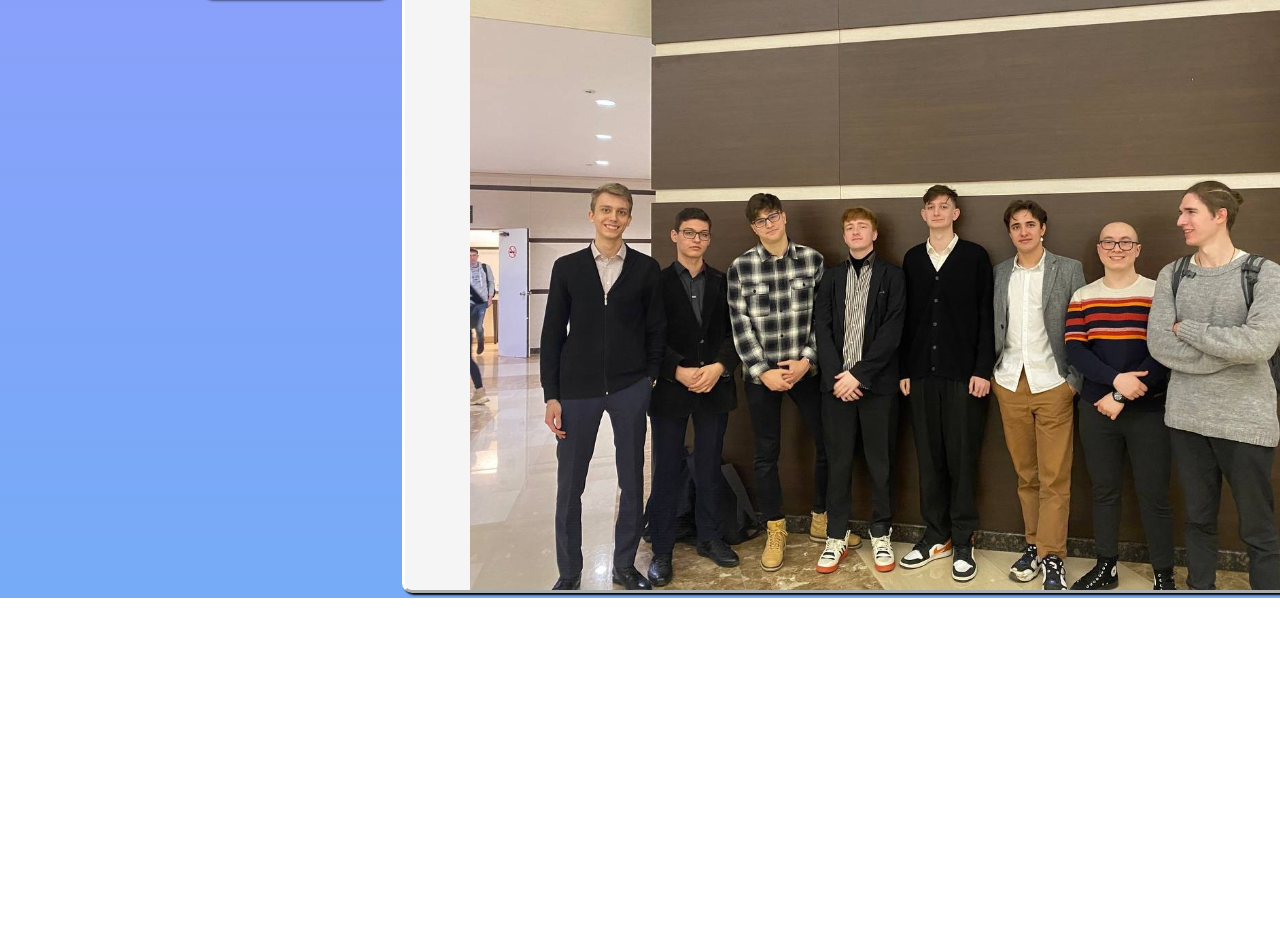
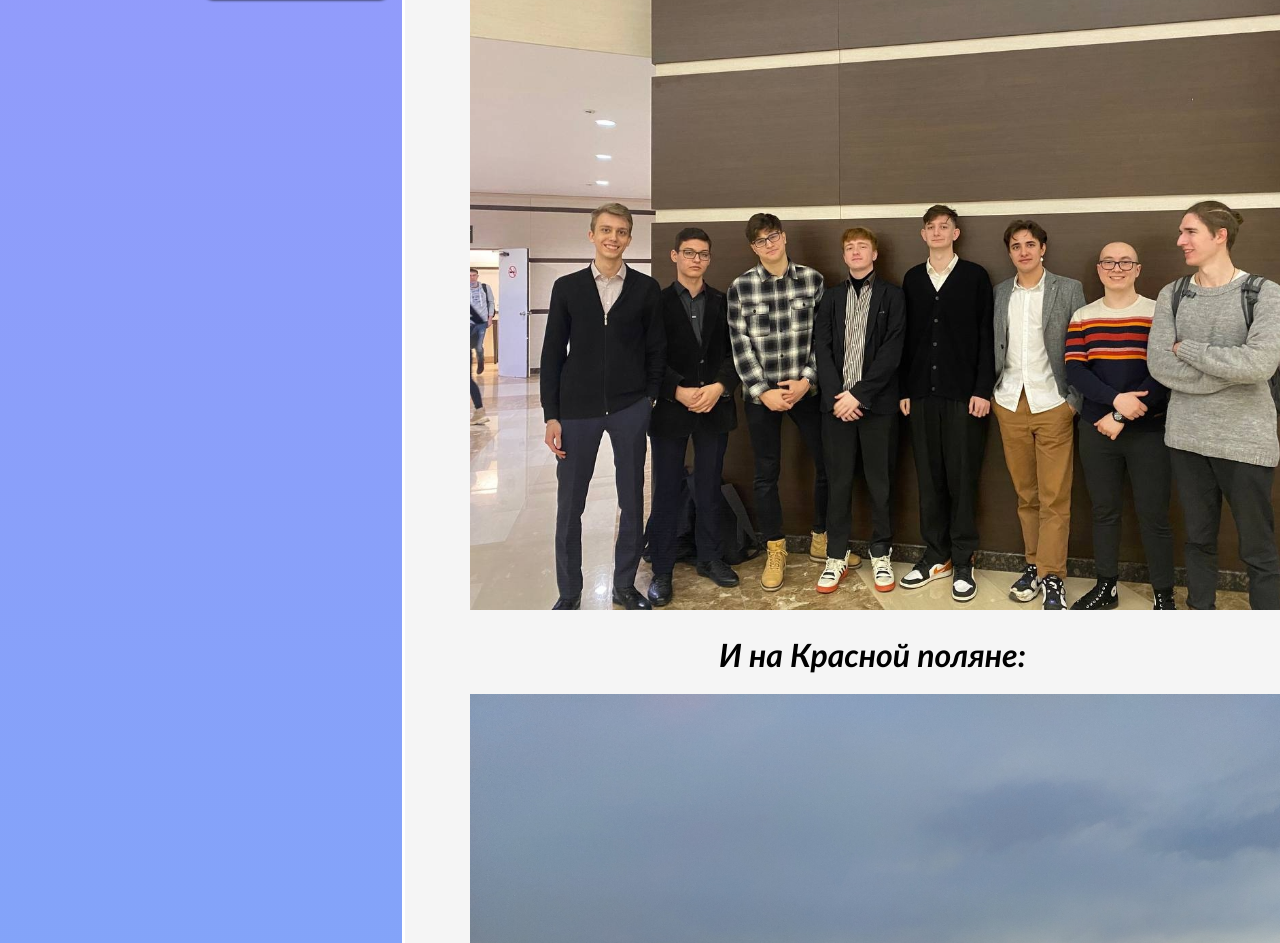
Before and after one commit to sergeyk321/website-portfolio, a plain HTML site: page life.html in a window 1280 px wide. Shown: the part 444-1387 px from the top of the page. Before the commit the page ends 1042 px from the top, so only its background shows below. Drawn offline with Linux system fonts and the light colour scheme.

Commit message:
new photo

```diff
--- a/css/style.css
+++ b/css/style.css
@@ -164,6 +164,7 @@ body{
     display: block;
     height: auto;
     width: 870px;
+    padding: 20px 0 10px 0;
 }
 
 li{
--- a/life.html
+++ b/life.html
@@ -39,11 +39,11 @@
                 <!--Левое меню-->
                 <div class="content">
                     <!--Контент-->
-                    <div>
-                        <p class="textlife"><i>Я с друзьями на CINEMA ORCHESTRA MEDLEY:</i></p>
-                        <img src="img/orchestra.jpg" alt="" id="orch">
-                    </div>
-                        </div>
+                    <p class="textlife"><i>Я с друзьями на CINEMA ORCHESTRA MEDLEY:</i></p>
+                    <img src="img/orchestra.jpg" alt="" id="orch">
+                    <p class="textlife"><i>И на Красной поляне:</i></p>
+                    <img src="img/krasnayapolyana.jpg" alt="" id="orch">
+
                 </div>
             </div>
         </div>
```
Also changed, not shown: img/krasnayapolyana.jpg (added).
